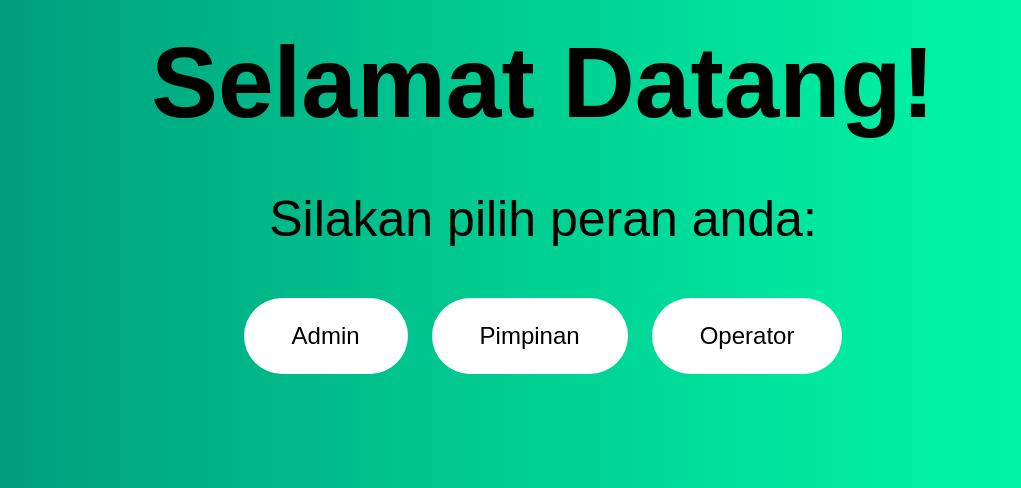
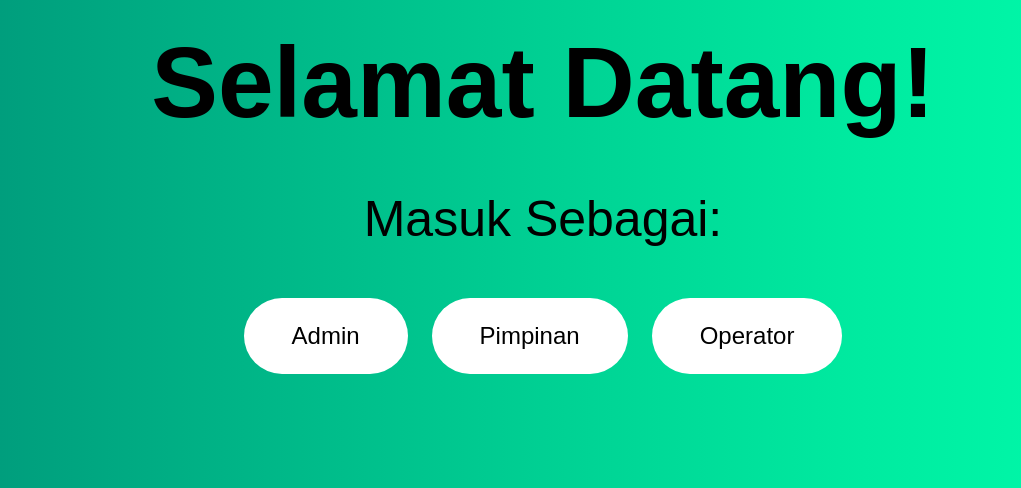
Before and after one commit to mrzqiaullah27/Peminjaman-Skuter-Elektrik, a PHP site: page /tampilan.php in a window 1280 px wide. Shown: the part 201-689 px from the top of the page, without its empty margins (97-1118 px from the left). Run offline with PHP 8.4, Linux system fonts and the light colour scheme.

Commit message:
Mengubah tampilan awal

```diff
--- a/tampilan.php
+++ b/tampilan.php
@@ -7,7 +7,7 @@
 <body>
     <div class="container">
         <h1>Selamat Datang!</h1>
-        <p>Silakan pilih peran anda:</p>
+        <p>Masuk Sebagai:</p>
         <div class="options">
             <button class="option" data-role="admin">Admin</button>
             <button class="option" data-role="pimpinan">Pimpinan</button>
```
